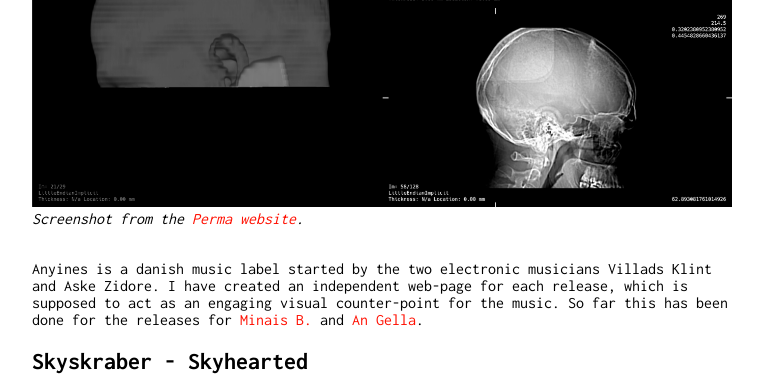
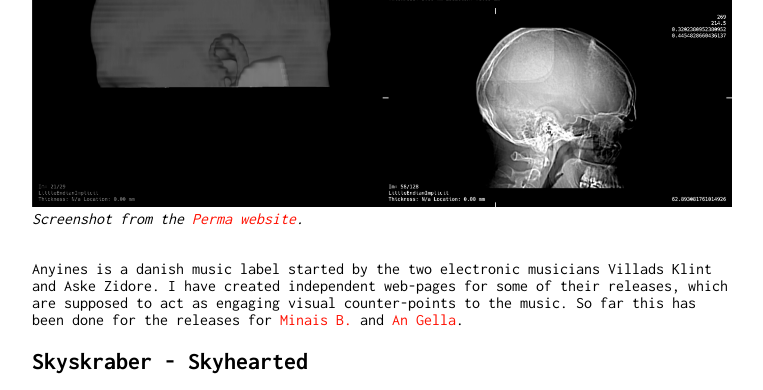
Before and after one commit to faaip/portfolio, a Jekyll site: the page built from index.md, in a window 1280 px wide and 900 px high, scrolled down 4988 px, cut to the strip 0-390 px from the top of the window. Shown: the whole strip, without its empty margins (258-1021 px from the left). Built offline with Jekyll 4.4.1, drawn with Linux system fonts in a browser that asks for light colours; our own code applies the rules of GitHub Pages for plain Markdown files.

Commit message:
anyines update

```diff
--- a/index.md
+++ b/index.md
@@ -83,7 +83,7 @@ Multivocal is: Alice Emily Baird, Stina Hasse Jørgensen, Mads Steensig Pelt, Ni
 ![perma screenshot]({{ site.baseurl }}/assets/perma_screenshot.png "anyines visuals")
 *Screenshot from the [Perma website](https://anyines.com/perma/).*<br/><br/>
 
-Anyines is a danish music label started by the two electronic musicians Villads Klint and Aske Zidore. I have created an independent web-page for each release, which is supposed to act as an engaging visual counter-point for the music. So far this has been done for the releases for [Minais B.](http://www.deepcare.anyines.com) and [An Gella](http://www.perma.anyines.com).
+Anyines is a danish music label started by the two electronic musicians Villads Klint and Aske Zidore. I have created independent web-pages for some of their releases, which are supposed to act as engaging visual counter-points to the music. So far this has been done for the releases for [Minais B.](https://anyines.com/deepcare/) and [An Gella](https://anyines.com/perma/).
 
 ## Skyskraber - Skyhearted
 
```
